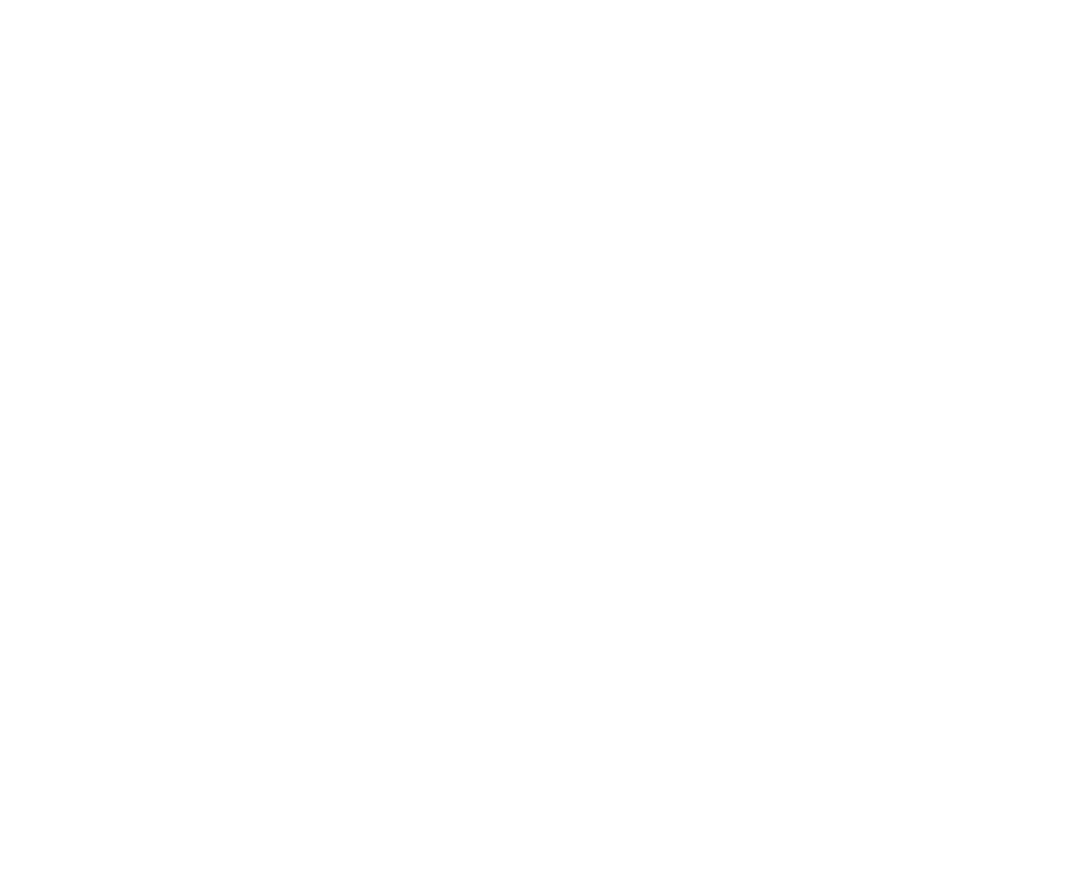
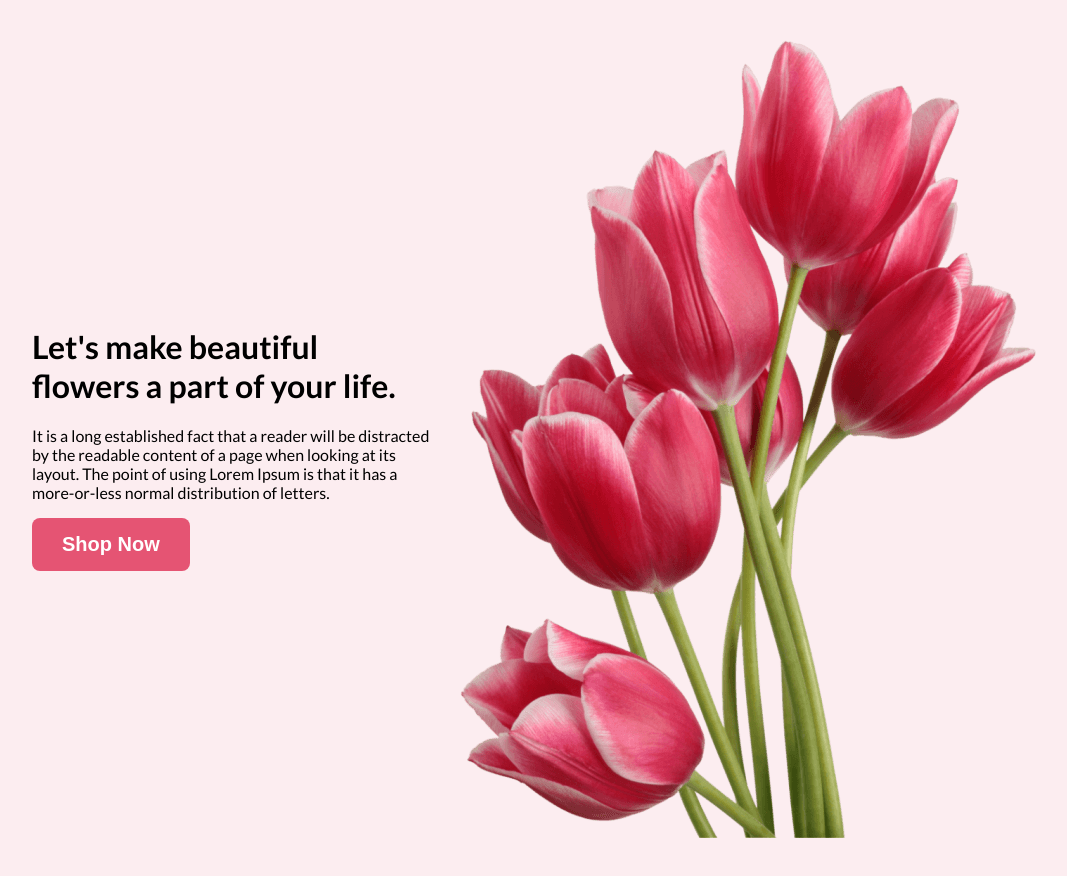
Before and after one commit to riko0909/flower-shop-portfolio, a plain HTML site: page index.html in a window 1280 px wide. Shown: the whole page, without its empty margins (176-1243 px from the left). Before the commit the page ends 800 px from the top, so only its background shows below. Drawn offline with Linux system fonts and the light colour scheme.

Commit message:
created first page

```diff
--- a/index.html
+++ b/index.html
@@ -4,8 +4,31 @@
     <meta charset="UTF-8">
     <meta name="viewport" content="width=device-width, initial-scale=1.0">
     <title>flower shop portfolio</title>
+    <link rel="preconnect" href="https://fonts.googleapis.com">
+<link rel="preconnect" href="https://fonts.gstatic.com" crossorigin>
+<link href="https://fonts.googleapis.com/css2?family=Lato:wght@700&display=swap" rel="stylesheet">
+<link rel="preconnect" href="https://fonts.googleapis.com">
+<link rel="preconnect" href="https://fonts.gstatic.com" crossorigin>
+<link href="https://fonts.googleapis.com/css2?family=Lato:wght@400;700&display=swap" rel="stylesheet">
+    <link rel="stylesheet" href="styles/flower shop.css">
 </head>
 <body>
+   <header>
+    <div class="banner">
+        <div>
+           <h1 class="banner-heading">Let's make beautiful flowers a part of your life.</h1>
+           <p class="colour">It is a long established fact that a reader will be distracted by the readable content of a page when looking at its layout. The point of using Lorem Ipsum is that it has a more-or-less normal distribution of letters.</p>
+           <button class="btn-primary">Shop Now</button>
+        </div>
+        <img class="profile picture" src="Flower Asset/pngwing 10.png" alt="">
+    </div>
 
+   </header>
+   <main>
+
+   </main>
+   <footer>
+
+   </footer>
 </body>
 </html>
--- /dev/null
+++ b/styles/flower shop.css
@@ -0,0 +1,28 @@
+/* header related styles */
+.banner {
+    padding: 30px 30px 30px 200px;
+    display: flex;
+    align-items: center;
+}
+.banner .profile picture{
+    width: 400px;
+}
+
+
+/* common shared style */
+body {
+    font-family: 'Lato', sans-serif;
+    background-color: #E554731A;
+    /* width: 900px; */
+    /* display: flex; */
+    /* justify-content: center; */
+}
+.btn-primary{
+    border-radius: 8px;
+background: #E55473;
+border: 0;
+font-size: 20px;
+color: white;
+font-weight: 700;
+padding: 15px 30px;
+}
```
